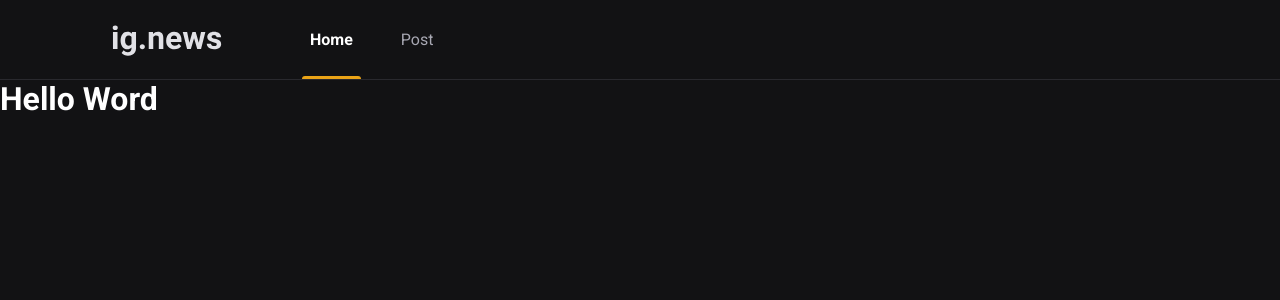
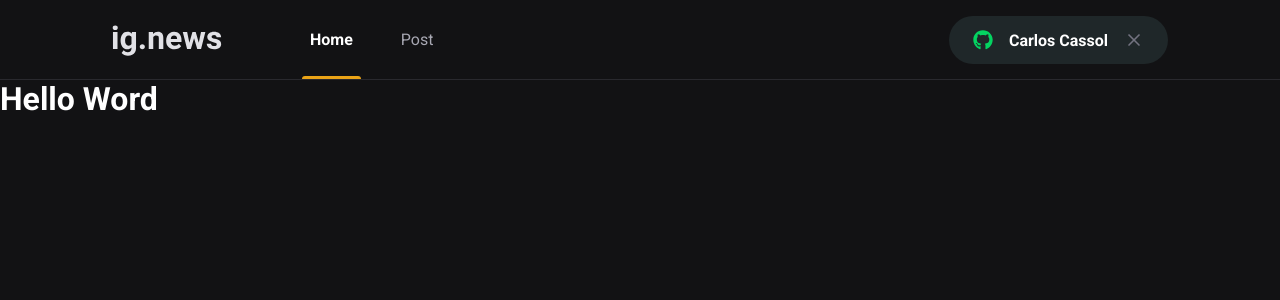
Before and after one commit to CCassolF/ig-news, a Next.js app: page / in a window 1280 px wide. Shown: the top 300 px of the page. Built offline with nearby package versions, Linux system fonts and the light colour scheme.

Commit message:
Componente: SingInButton

```diff
--- a/package.json
+++ b/package.json
@@ -11,6 +11,7 @@
     "next": "13.4.1",
     "react": "18.2.0",
     "react-dom": "18.2.0",
+    "react-icons": "^4.8.0",
     "sass": "^1.62.1"
   },
   "devDependencies": {
--- a/src/components/Header/index.tsx
+++ b/src/components/Header/index.tsx
@@ -1,3 +1,4 @@
+import { SignInButton } from '../SignInButton'
 import styles from './styles.module.scss'
 
 export function Header() {
@@ -9,6 +10,8 @@
           <a className={styles.active}>Home</a>
           <a>Post</a>
         </nav>
+
+        <SignInButton />
       </div>
     </header>
   )
--- a/src/components/Header/styles.module.scss
+++ b/src/components/Header/styles.module.scss
@@ -51,4 +51,8 @@
       }
     }
   }
+
+  button {
+    margin-left: auto;
+  }
 }
--- /dev/null
+++ b/src/components/SignInButton/index.tsx
@@ -0,0 +1,27 @@
+import { FaGithub } from 'react-icons/fa'
+import { FiX } from 'react-icons/fi'
+
+import styles from './styles.module.scss'
+
+export function SignInButton() {
+  const isUserLoggerIn = true;
+
+  return isUserLoggerIn ? (
+    <button
+      type="button"
+      className={styles.signInButton}
+    >
+      <FaGithub color="#04D361" />
+      Carlos Cassol
+      <FiX color="#737380" className={styles.closeIcon} />
+    </button>
+  ) : (
+    <button
+      type="button"
+      className={styles.signInButton}
+    >
+      <FaGithub color="#EBA417" />
+      Sign in with GitHub
+    </button>
+  );
+}
--- /dev/null
+++ b/src/components/SignInButton/styles.module.scss
@@ -0,0 +1,33 @@
+.signInButton {
+  height: 3rem;
+  border-radius: 3rem;
+  background: var(--gray-850);
+  border: 0;
+  padding: 0 1.5rem;
+
+  display: flex;
+  align-items: center;
+  justify-content: center;
+
+  color: var(--white);
+  font-weight: bold;
+
+  svg {
+    width: 20px;
+    height: 20px;
+  }
+
+  svg:first-child {
+    margin-right: 1rem;
+  }
+
+  svg.closeIcon {
+    margin-left: 1rem;
+  }
+
+  transition: filter 0.2s;
+
+  &:hover {
+    filter: brightness(0.8);
+  }
+}
--- a/src/styles/global.scss
+++ b/src/styles/global.scss
@@ -10,9 +10,9 @@
   --gray-100: #E1E1E6;
   --gray-300: #A8A8B3;
   --gray-800: #29292E;
+  --gray-850: #1F2729;
   --gray-900: #121214;
 
-  --shape: #1F2729;
 
   --cyan-500: #61DAFB;
   --yellow-500: #EBA417;
```
